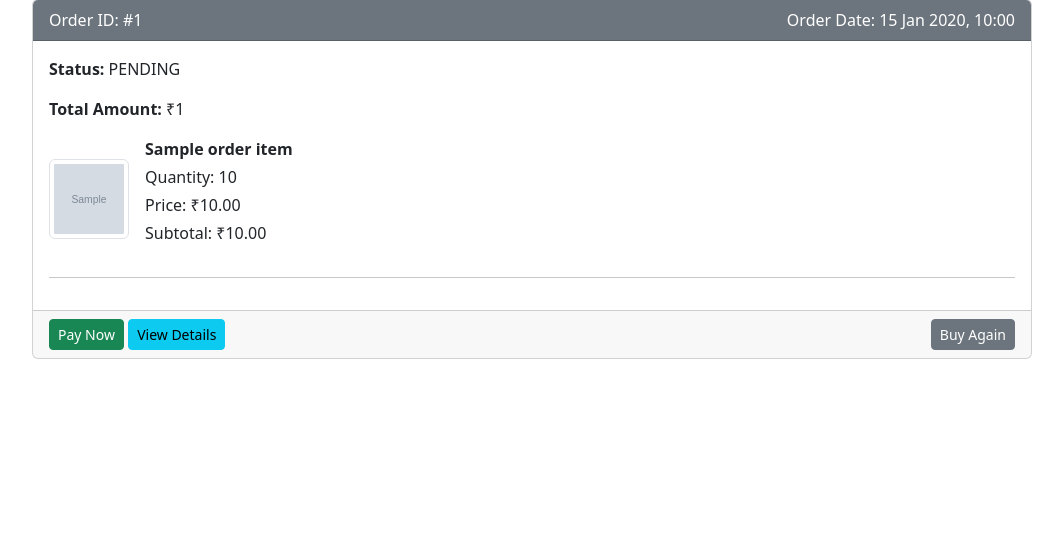
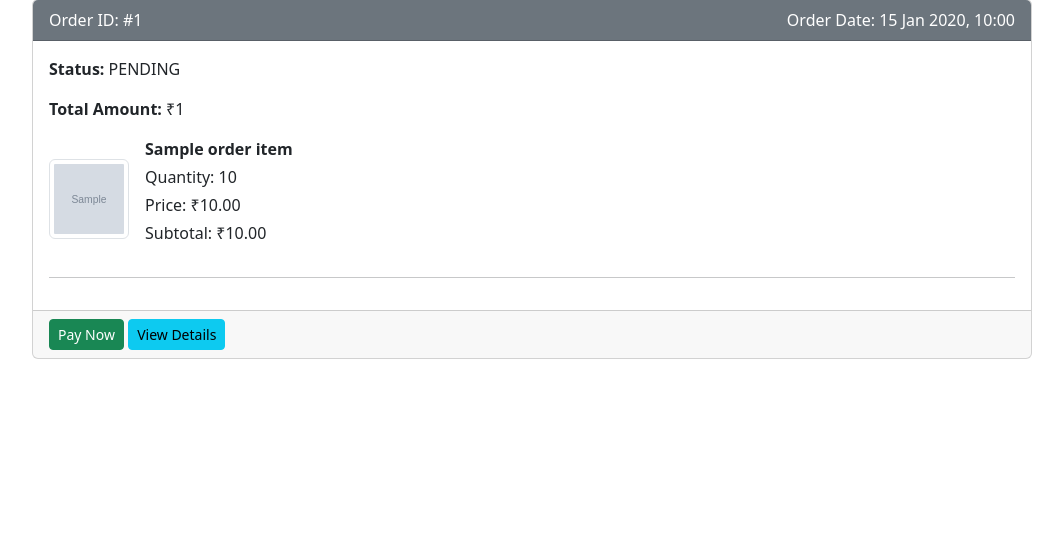
Before and after one commit to ananthakrishnanpta/shop-b420, a Django app: template zshop/orders/templates/order_history_2.html in a window 1280 px wide. Shown: the part 132-681 px from the top of the page, without its empty margins (108-1171 px from the left). Run offline with Django 5.2, Linux system fonts and the light colour scheme; the template is opened without the code that fills it: most values are stand-ins (such as "Sample title", 1, 10 or a date in 2020); grey boxes marked "Sample" are stand-in pictures.

```diff
--- a/zshop/orders/templates/order_history_2.html
+++ b/zshop/orders/templates/order_history_2.html
@@ -54,9 +54,6 @@ Order History
                         View Details
                     </a>
                 </div>
-                <a href="" class="btn btn-secondary btn-sm">
-                    Buy Again
-                </a>
             </div>
         </div>
         {% endfor %}
```
